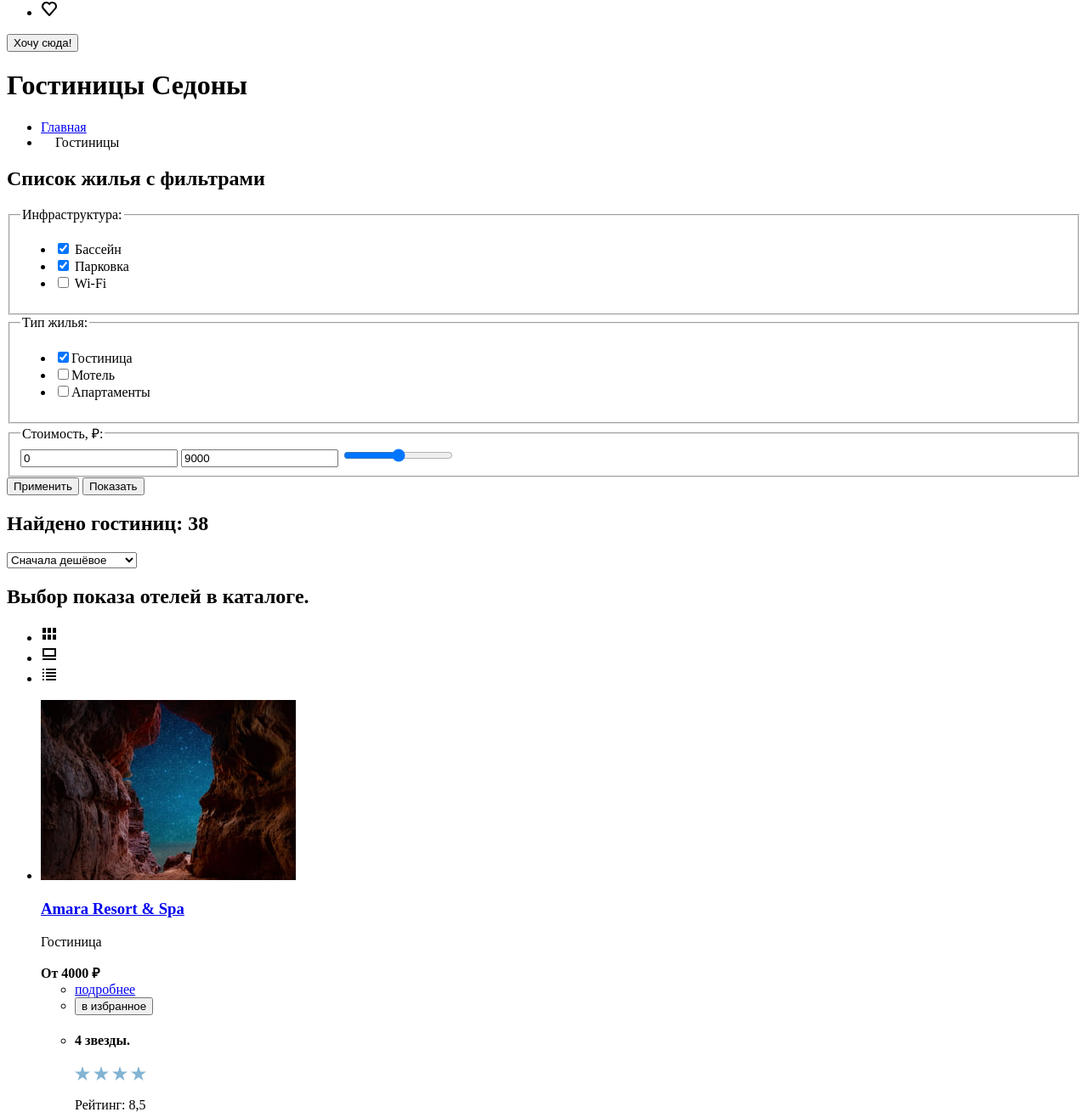
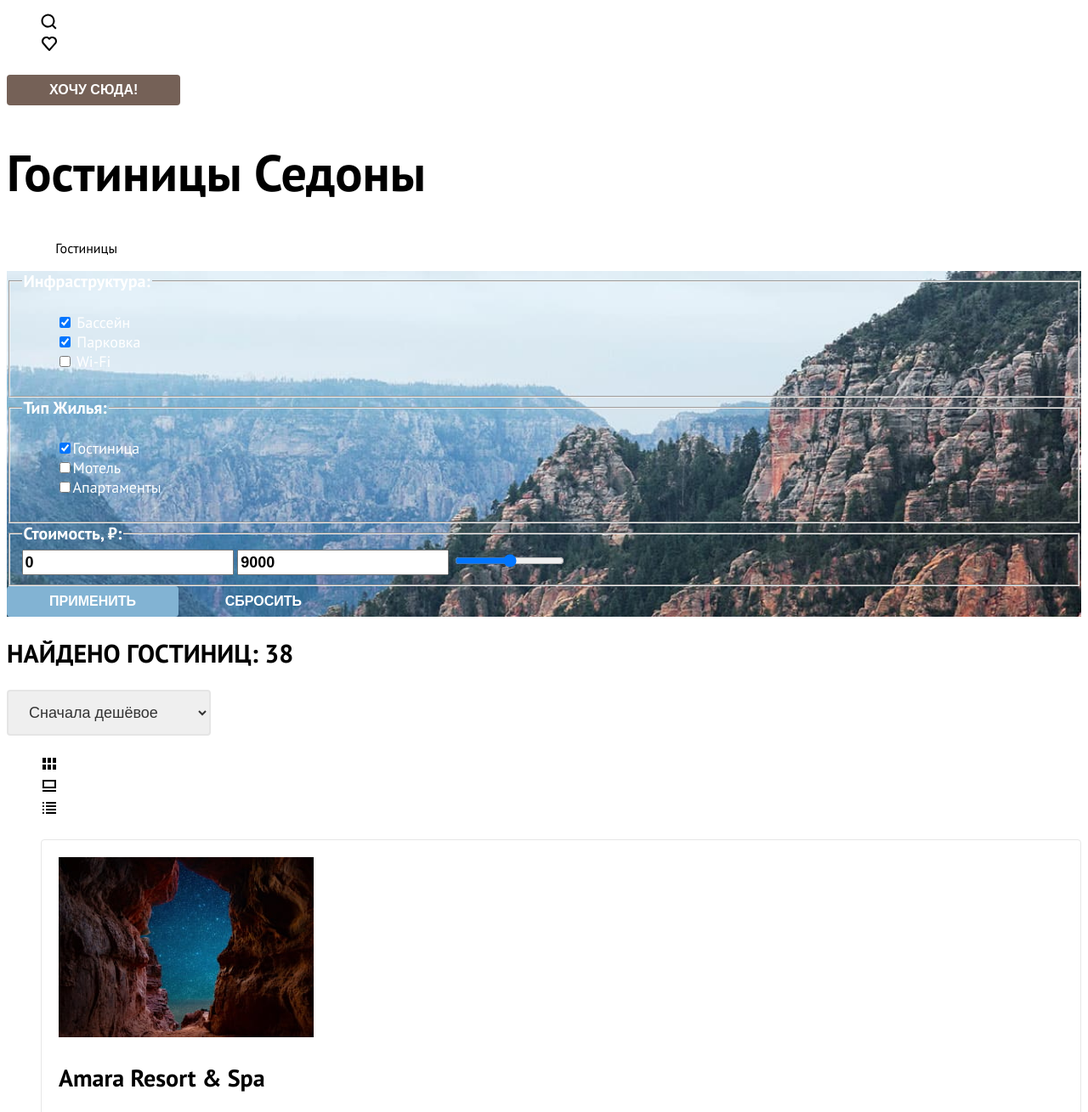
Before and after one commit to htmlacademy-htmlcss/2304935-sedona-37, a plain HTML site: page catalog.html in a window 1280 px wide. Shown: the part 191-1500 px from the top of the page at 85% size. Drawn offline with Linux system fonts and the light colour scheme.

Commit message:
добавлены новые иконки, сделана базовая стилизация

```diff
--- a/catalog.html
+++ b/catalog.html
@@ -3,7 +3,9 @@
   <head>
     <meta charset="utf-8">
     <title>Каталог</title>
+    <link rel="stylesheet" href="styles/styles.css">
   </head>
+
 <body>
 <header class="page-header">
   <nav class="navigation">
@@ -42,6 +44,7 @@
       <button class="button-open-popup-hotel" type="button">Хочу сюда!</button>
   </nav>
 </header>
+
 <main class="main-inner">
   <header class="inner-header">
   <h1 class="inner-header-title">Гостиницы Седоны</h1>
@@ -57,7 +60,7 @@
     </li>
   </ul>
 </header>
-  <section class="catalog-products">
+  <div class="catalog-products">
     <h2 class="visually-hidden">Список жилья с фильтрами</h2>
     <form class="catalog-filter" action="https://echo.htmlacademy.ru/" method="get">
       <fieldset class="catalog-filter-group">
@@ -112,14 +115,16 @@
          min="0" max="11000">
     </fieldset>
       <button class="button-submit" type="submit">Применить</button>
-      <button class="button-reset" type="button">Показать</button>
+      <button class="button-reset" type="button">Сбросить</button>
     </form>
+  </div>
     <h2 class="total-found">Найдено гостиниц: 38</h2>
     <select class="select-control" aria-label="Сортировка">
       <option value="cheap">Сначала дешёвое</option>
       <option value="popular">Сначала популярное</option>
       <option value="expensive">Сначала дорогое</option>
     </select>
+
     <section class="view-location">
       <h2 class="visually-hidden"> Выбор показа отелей в каталоге.</h2>
       <ul class="view-location-list">
@@ -140,14 +145,13 @@
   </li>
   </ul>
     </section>
-
     <ul class="product-list">
       <li class="product-card">
         <a class="product-card-link" href="#">
           <img class="product-card-image" src="images/hotels/hotel-1.jpg" width="300" height="212" alt="Вид на звёзды сквозь горное ущелье.">
           <h3 class="product-card-title">Amara Resort & Spa</h3>
         </a>
-        <p>Гостиница</p>
+        <p class="product">Гостиница</p>
         <b class="product-card-price">От 4000 ₽</b>
         <ul class="product-description-list">
           <li class="product-description-item">
@@ -163,7 +167,6 @@
               <img class="star" src="images/svg/visual-effect/icon/star.svg" width="18" height="17" alt="Звезда." >
               <img class="star" src="images/svg/visual-effect/icon/star.svg" width="18" height="17" alt="Звезда." >
               <img class="star" src="images/svg/visual-effect/icon/star.svg" width="18" height="17" alt="Звезда.">
-           </div>
             <p>Рейтинг: 8,5</p>
         </ul>
       </li>
@@ -173,7 +176,7 @@
           <img class="product-card-image" src="images/hotels/hotel-2.jpg" width="300" height="212" alt="Восход солнца из-за гор с выходящей радугой.">
           <h3 class="product-card-title">Villas at Poco Diablo</h3>
         </a>
-        <p>Гостиница</p>
+        <p class="product">Гостиница</p>
         <b class="product-card-price">От 5000 ₽</b>
         <ul class="product-description-list">
           <li class="product-description-item">
@@ -200,7 +203,7 @@
           <img class="product-card-image" src="images/hotels/hotel-3.jpg" width="300" height="212"  alt="Горный хребет усыпанный зеленью.">
           <h3 class="product-card-title">Desert Quail Inn</h3>
         </a>
-        <p>Гостиница</p>
+        <p class="product">Гостиница</p>
         <b class="product-card-price">От 2500 ₽</b>
         <ul class="product-description-list">
           <li class="product-description-item">
@@ -226,7 +229,7 @@
           <img class="product-card-image" src="images/hotels/hotel-4.jpg" width="300" height="212" alt="Ночной вид на горный хребет в оранжевом отливе.">
           <h3 class="product-card-title">GreenTree Inn</h3>
         </a>
-        <p>Гостиница</p>
+        <p class="product">Гостиница</p>
         <b class="product-card-price">От 1500 ₽</b>
         <ul class="product-description-list">
           <li class="product-description-item">
@@ -264,17 +267,19 @@
         <a class="pagination-link-pagination-next">...</a>
       </li>
       <li class="pagination-item">
-        <a class="pagination-link-end" href="#">10</a>
+        <a class="pagination-link" href="#">10</a>
       </li>
     </ul>
   </section>
   <section class="subcribe">
+    <div class="subcribe-inner">
     <h2><label for="newsletter-email">Подпишитесь на рассылку</label></h2>
-     <p>Только полезная информация и никакого спама, честное бойскаутское!</p>
+     <p class="subcribe-slogan">Только полезная информация и никакого спама, честное бойскаутское!</p>
        <form class="subcribe-form" action="https://echo.htmlacademy.ru/" method="post">
-        <input class="field" placeholder="email@example.com" type="email" name="newsletter-email" id="newsletter-email">
+        <input class="field" placeholder="Ваш e-mail" type="email" name="newsletter-email" id="newsletter-email">
          <button class="button newsletter-button" type="submit">Подписаться</button>
        </form>
+       </div>
   </section>
 </main>
 <footer class="page-footer">
--- a/index.html
+++ b/index.html
@@ -3,6 +3,7 @@
   <head>
     <meta charset="utf-8">
     <title>HTML Academy: Седона</title>
+    <link rel="stylesheet" href="styles/styles.css">
   </head>
   <body>
   <header class="page-header">
@@ -42,35 +43,35 @@
         <button class="button-open-popup-hotel" type="button">Хочу сюда!</button>
     </nav>
   </header>
+
   <main class="main-index">
-    <h1 class="visually-hidden">Седона-туристическая страница о городе</h1>
-      <b>Седона — небольшой городок в Аризоне, заслуживающий большего!
-      </b>
-       <p>Рассмотрим причины, по которым Седона круче, чем Гранд-Каньон!
+    <img class="welcome" src="images/svg/visual-effect/caption/welcome-sedona-english-language.svg" width="458" height="352" alt="Добро пожаловать в Седону, она лучше Гранд-Каньона.">
+      <h1 class="slogan">Седона — небольшой городок в Аризоне, заслуживающий большего!</h1>
+       <p class="tagline">Рассмотрим причины, по которым Седона круче, чем Гранд-Каньон!
        </p>
         <section class="advantages">
          <h2 class="visually-hidden">Преимущества</h2>
            <ul class="advantages-list">
              <li class="advantages-item">
-              <h3 class="advantages-tittle">Настоящий городок</h3>
+              <h3 class="advantages-title">Настоящий городок</h3>
                <p class="advantages-description"> Седона — не аттракцион для туристов, там течёт своя жизнь</p>
              </li>
              <li class="advantages-item">
-              <h3 class="advantages-tittle">Небольшая площадь</h3>
+              <h3 class="advantages-title">Небольшая площадь</h3>
                <p class="advantages-description"> Все достопримечательности находятся очень близко</p>
              </li>
              <li class="advantages-item">
-              <h3 class="advantages-tittle">Красивая
+              <h3 class="advantages-title">Красивая
                 дорога</h3>
                <p class="advantages-description"> Ехать в Седону из Лас-Вегаса совсем не скучно!</p>
              </li>
              <li class="advantages-item">
-              <h3 class="advantages-tittle">Мало
+              <h3 class="advantages-title">Мало
                 туристов</h3>
                <p class="advantages-description"> Большинство едет в Гранд Каньон и толпится там</p>
              </li>
              <li class="advantages-item">
-              <h3 class="advantages-tittle">Там есть
+              <h3 class="advantages-title">Там есть
                 мост дьявола</h3>
                <p class="advantages-description"> Да, по нему можно пройти! Если вы осмелитесь, разумеется</p>
              </li>
@@ -78,8 +79,8 @@
           <img class="local-street-sedona" src="images/photo-sedona/photo-1.jpg"  width="800" height="385" alt="Красочная зеленая улица Седоны с американскими флагами.">
           <img class="local-mountains-sedona" src="images/photo-sedona/photo-2.jpg" width="800" height="385"  alt="Узкая горная тропа-мост дьявола.">
         </section>
- <h2>Приезжайте в Седону отдохнуть в комфорте и уюте!</h2>
-       <p>Опытный персонал и качественное обслуживание!</p>
+ <h2 class="invitation">Приезжайте в Седону отдохнуть в комфорте и уюте!</h2>
+       <p class="invitation-item">Опытный персонал и качественное обслуживание!</p>
     <section class="recommendations">
       <h2 class="visually-hidden"> Рекоммендации </h2>
        <ul class="recommendations-list">
@@ -100,16 +101,15 @@
        </ul>
     </section>
     <section class="hotel-search-sedona">
-      <h2 class="visually-hidden"> Поиск гостиницы в Cедоне </h2>
-      <b>Заинтересовались?</b>
+      <h2 class="question">Заинтересовались?</h2>
        <p>Укажите предполагаемые даты поездки, и мы покажем вам лучшие предложения гостиниц в Седоне</p>
-         <button class="button-open-popup-hotel" type="button">ПОИСК ГОСТИНИЦЫ В СЕДОНЕ </button>
+         <button class="button-open-popup-hotel" type="button">поиск гостиницы в седоне</button>
     </section>
     <section class="subcribe">
-      <h2><label for="newsletter-email">Подпишитесь на рассылку</label></h2>
+      <h2 class="subcribe-label"><label for="newsletter-email">Подпишитесь на рассылку</label></h2>
        <p>Только полезная информация и никакого спама, честное бойскаутское!</p>
          <form class="subcribe-form" action="https://echo.htmlacademy.ru/" method="post">
-          <input class="field" placeholder="email@example.com" type="email" name="newsletter-email" id="newsletter-email">
+          <input class="field" placeholder="Ваш e-mail" type="email" name="newsletter-email" id="newsletter-email">
            <button class="button newsletter-button" type="submit">Подписаться</button>
          </form>
     </section>
@@ -125,7 +125,7 @@
           </li>
           <li class="footer-social-item">
             <a class="button" href="https://t.me/htmlacademy ">
-              <img src="images/svg/label/telegram-label.svg" width="18" height="16" alt="Ссылка наТелеграмм.">
+              <img src="images/svg/label/telegram-label.svg" width="18" height="16" alt="Ссылка на Телеграмм.">
             </a>
           </li>
           <li class="footer-social-item">
--- /dev/null
+++ b/styles/styles.css
@@ -0,0 +1,325 @@
+ @font-face {
+  font-family: "PT Sans";
+  font-style: normal;
+  font-weight: 400;
+  src: url("../fonts/ptsans-400.woff2") format("woff2");
+  font-display: swap;
+ }
+
+ @font-face {
+  font-family: "PT Sans";
+  font-style: normal;
+  font-weight: 700;
+  src: url("../fonts/ptsans-700.woff2") format("woff2");
+  font-display: swap;
+ }
+
+ body {
+  font-family: "PT Sans", sans-serif;
+  font-size: 22px;
+  line-height: 26px;
+  font-style: normal;
+  color:#000000;
+  background-color: #FFFFFF;
+
+ }
+
+.navigation-link {
+  font-weight: 700;
+  font-size: 20px;
+  line-height: 24px;
+  text-transform: capitalize;
+  color:#000000;
+  background-color: inherit;
+  text-decoration: none;
+ }
+ .navigation-list,
+ .recommendations-list,
+ .footer-social-list,
+ .advantages-list{
+  list-style-type:none;
+ }
+
+.button-open-popup-hotel{
+  font-weight: 700;
+  font-size: 16px;
+  line-height: 20px;
+  color:#FFFFFF;
+  text-transform: uppercase;
+  background: #756157;
+  border-radius: 4px;
+  padding: 8px 50px;
+  border-style: none;
+}
+
+.main-index{
+  background-image: url("../images/background/background-sedona.jpg");
+  background-repeat: no-repeat;
+  background-size: 100% auto;
+  text-align: center;
+}
+
+.slogan,
+.invitation,
+.question,
+.subcribe-label{
+  font-weight: 700;
+  font-size: 30px;
+  line-height: 36px;
+  text-transform: uppercase;
+}
+
+.advantages-title,
+.recommendations-title
+ {
+  font-weight: 700;
+  font-size: 24px;
+  line-height: 28px;
+  text-transform: uppercase;
+}
+
+.advantages-description,
+.recommendations-list {
+  font-weight: 400;
+font-size: 18px;
+line-height: 21px;
+}
+
+.advantages-item:first-child,
+.advantages-item:last-child{
+  color: #FFFFFF;
+  background: #82B3D3;
+}
+
+.advantages-item:nth-child(2),
+.advantages-item:nth-child(4),
+.recommendations-item:nth-child(1),
+.recommendations-item:nth-child(3)
+{
+background: rgba(131, 179, 211, 0.12)
+}
+
+.advantages-item:nth-child(3),{
+background: rgba(131, 179, 211, 0.2);
+}
+
+.subcribe{
+  background-repeat: no-repeat;
+  background-size: 100% auto;
+  color:#FFFFFF;
+  background-image: url("../images/background/background-sedona.jpg");
+  text-align: center;
+
+}
+.subcribe-form{
+border-radius: 4px 0px 0px 4px;
+}
+
+.field,
+.newsletter-button{
+
+  border-style: none;
+}
+
+.field{
+  background: #F2F2F2;
+  font-size: 18px;
+  line-height: 24px;
+}
+
+.newsletter-button{
+  background: #82B3D3;
+  color: #FFFFFF;
+  font-size: 20px;
+  line-height: 36px;
+}
+
+
+.footer-contacts-address-phone{
+  font-style: normal;
+  text-decoration-line: none;
+  text-transform: uppercase;
+  color:#000000;
+  font-size: 40px;
+  line-height: 40px;
+}
+
+.visually-hidden{
+  display: none;
+}
+.inner-header{
+font-style: normal;
+font-weight: 400;
+font-size: 16px;
+line-height: 20px;
+color:#000000;
+}
+.inner-header-title{
+font-weight: 700;
+font-size: 60px;
+line-height: 78px;
+
+}
+
+.breadcrumbs-link{
+font-size: 16px;
+line-height: 21px;
+}
+
+.breadcrumbs-item,
+.catalog-filter-item,
+.view-location-item,
+.product-card,
+.pagination-item,
+.product-description-item
+{
+list-style-type:none;
+}
+
+.catalog-products{
+  background-image: url(../images/background/background-sedona.jpg);
+  background-repeat: no-repeat;
+  background-size: 100% auto;
+  font-size: 18px;
+  line-height: 23px;
+  color:#FFFFFF;
+}
+
+.catalog-filter-title{
+font-weight: 700;
+font-size: 20px;
+line-height: 24px;
+text-transform: capitalize;
+}
+
+.catalog-filter-list{
+font-size: 18px;
+line-height: 23px;
+}
+
+.control-input-range{
+  font-weight: 700;
+  font-size: 18px;
+  line-height: 24px;
+  color:#000000
+}
+.button-submit{
+  font-weight: 700;
+  font-size: 16px;
+  line-height: 20px;
+  background: #82B3D3;
+  border-radius: 4px;
+  padding: 8px 50px;
+  color:#FFFFFF;
+  border-style: none;
+  text-transform: uppercase;
+}
+
+.button-reset{
+  font-weight: 700;
+  font-size: 16px;
+  line-height: 20px;
+  text-transform: uppercase;
+  background: none;
+  border-style: none;
+  color:#FFFFFF;
+  padding: 8px 50px;
+}
+
+.total-found{
+  font-weight: 700;
+  font-size: 30px;
+  line-height: 36px;
+  text-transform: uppercase;
+ }
+
+.select-control{
+  font-size: 18px;
+  line-height: 21px;
+  color:#333333;
+  text-align: left;
+  border: 2px solid #E5E5E5;
+  border-radius: 4px;
+  padding: 14px 20px;
+ }
+
+.product-card{
+  border: 1px solid #E6E6E6;
+  border-radius: 4px;
+  padding: 20px;
+ }
+
+.product-card-link{
+  font-style: normal;
+  font-weight: 700;
+  font-size: 24px;
+  line-height: 28px;
+  color: #000000;
+  border-style: none;
+  text-decoration: none;
+ }
+
+.product-card-price,
+.product{
+  font-size: 18px;
+  line-height: 21px;
+  color:#333333;
+  font-style: normal;
+  font-weight: 400;
+ }
+.product-card-price{
+  text-align: right;
+ }
+
+.product-card-button-detailed{
+  font-style: normal;
+  font-weight: 700;
+  font-size: 16px;
+  line-height: 20px;
+  color:#FFFFFF;
+  background:#756157;
+  border-radius: 4px;
+  padding: 8px 50px;
+  text-decoration: none;
+  text-transform: uppercase;
+  }
+
+.product-card-button-favorite{
+  border-radius: 4px;
+  font-size: 16px;
+  line-height: 20px;
+  font-weight: 700;
+  text-transform: uppercase;
+  background: #82B3D3;
+  color:#FFFFFF;
+  padding: 8px 50px;
+  text-decoration: none;
+  text-transform: uppercase;
+  border-style: none;
+  }
+
+.pagination-link{
+  font-style: normal;
+  text-decoration: none;
+  color:#FFFFFF;
+  background: #82B3D3;
+  border-radius: 4px;
+}
+
+.subcribe-inner{
+  background: #FFFFFF;
+  color:#000000;}
+
+.subcribe-inner h2{
+  font-weight: 700;
+  font-size: 30px;
+  line-height: 36px;
+  text-transform: uppercase;}
+
+.subcribe-slogan{
+  font-style: normal;
+  font-weight: 400;
+  font-size: 22px;
+  line-height: 26px;
+  color: #333333;
+}
```
Also changed, not shown: images/svg/label/favicon-sedona.svg (added), images/svg/visual-effect/icon/food-label.svg (renamed from images/svg/label/food-label.svg), images/svg/visual-effect/icon/gift-label.svg (renamed from images/svg/label/gift-label.svg), images/svg/visual-effect/icon/home-label.svg (renamed from images/svg/label/home-label.svg).
